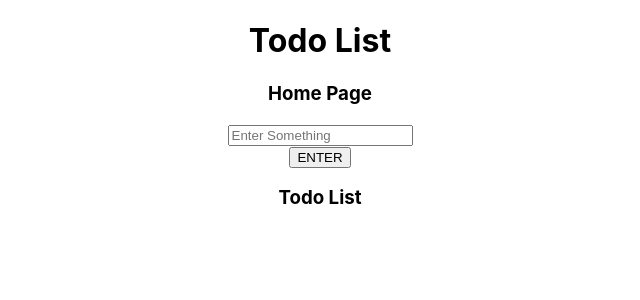
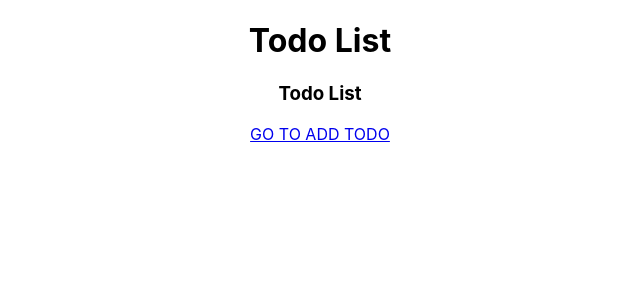
Before and after one commit to jlugo5/Todo-List, a React (Create React App) app in the folder todo_list/: page /todolist in a window 1280 px wide. Shown: the top 300 px of the page, without its empty margins (320-960 px from the left). Built offline with nearby package versions, Linux system fonts and the light colour scheme.

Commit message:
Todo List v0.11 working

```diff
--- a/todo_list/src/App.js
+++ b/todo_list/src/App.js
@@ -13,18 +13,18 @@ import './App.css'
 import React from 'react'
 import HomePage from './pages/homepage/homepage.component'
 import TodoList from './pages/todolist/todo-list.component'
+import { Switch, Route } from 'react-router-dom'
 
-class App extends React.Component{
-  render(){
+const App = () => {
     return(
       <div className='App'>
         <h1>Todo List</h1>
-        <HomePage />
-        <TodoList />
+        <Switch>
+          <Route exact path='/' component={HomePage} />
+          <Route exact path='/todolist' component={TodoList} />
+        </Switch>
       </div>
-
     )
-  }
 }
 // Hello
 export default App
--- a/todo_list/src/pages/homepage/homepage.component.jsx
+++ b/todo_list/src/pages/homepage/homepage.component.jsx
@@ -2,6 +2,7 @@ import CustomButton from "../../components/custom-button/custom-button.component
 import InputBox from "../../components/input-box/input-box.component";
 import { addTodo, setTodo } from "../../redux/todolist/todolist.action";
 import {connect} from 'react-redux'
+import { Link } from 'react-router-dom'
 
 
 const HomePage = ({todo, addTodo,setTodo}) => {
@@ -10,11 +11,11 @@ const HomePage = ({todo, addTodo,setTodo}) => {
         console.log(todo)
     }
 
-
     return(<div>
         <h3>Home Page</h3>
         <InputBox handleChange={handleChange}/>
         <CustomButton onClick={() => addTodo({todo})}>ENTER</CustomButton>
+        <Link to='/todoList'>GO TODO LIST</Link>
     </div>)
 }
 
--- a/todo_list/src/pages/todolist/todo-list.component.jsx
+++ b/todo_list/src/pages/todolist/todo-list.component.jsx
@@ -1,4 +1,5 @@
 import {connect} from 'react-redux'
+import { Link } from 'react-router-dom'
 
 const TodoList = ({todoList}) => {
     let x = 1
@@ -7,6 +8,7 @@ const TodoList = ({todoList}) => {
         {
             todoList.map(todo => <h4 key={x++} >{todo.todo}</h4>)
         }
+        <Link to='/'>GO TO ADD TODO</Link>
     </div>)
 }
 
```
Also changed, not shown: 1 other file (tests, documents, lock files or other folders).
